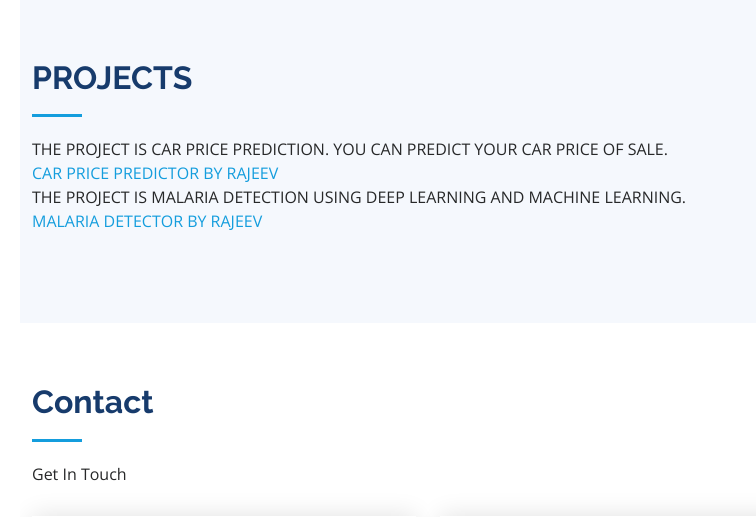
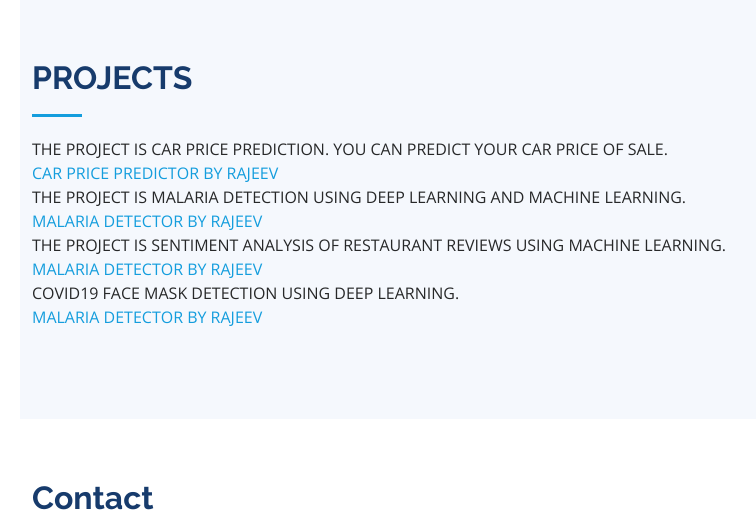
Before and after one commit to rajeevsingla780/MyPortfolio, a Flask app: page / in a window 1280 px wide. Shown: the part 3511-4028 px from the top of the page, without its empty margins (280-1036 px from the left). Run offline with Flask 2, Linux system fonts and the light colour scheme; some libraries are stand-ins or nearby versions.

Commit message:
Update index.html

```diff
--- a/templates/index.html
+++ b/templates/index.html
@@ -501,7 +501,12 @@
           <p>THE PROJECT IS CAR PRICE PREDICTION. YOU CAN PREDICT YOUR CAR PRICE OF SALE.</p>
           <a href="https://carpriceprediction10.herokuapp.com/">CAR PRICE PREDICTOR BY RAJEEV</a>
           <p>THE PROJECT IS MALARIA DETECTION USING DEEP LEARNING AND MACHINE LEARNING.</p>
-          <a href="http://104c3b89114e.ngrok.io/">MALARIA DETECTOR BY RAJEEV</a>
+          <a href="https://github.com/rajeevsingla780/Malaria-Detection-Using-Deep-Learning-And-Transfer-Learning">MALARIA DETECTOR BY RAJEEV</a>
+          <p>THE PROJECT IS SENTIMENT ANALYSIS OF RESTAURANT REVIEWS USING MACHINE LEARNING.</p>
+          <a href="https://ml-senti-analysis.herokuapp.com/">MALARIA DETECTOR BY RAJEEV</a>
+          <p>COVID19 FACE MASK DETECTION USING DEEP LEARNING.</p>
+          <a href="https://github.com/rajeevsingla780/COVID19-Face-Mask-Detection">MALARIA DETECTOR BY RAJEEV</a>
+
         </div>
 
 
```
